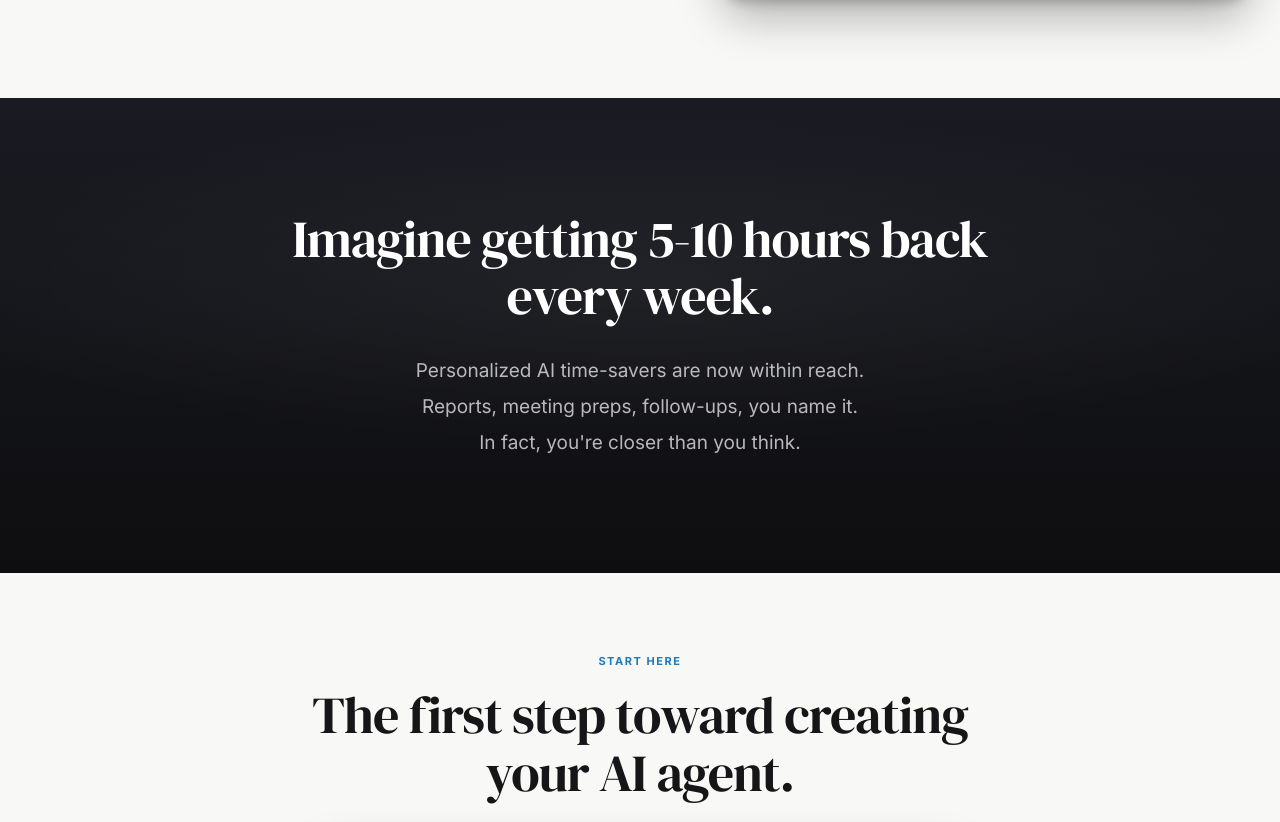
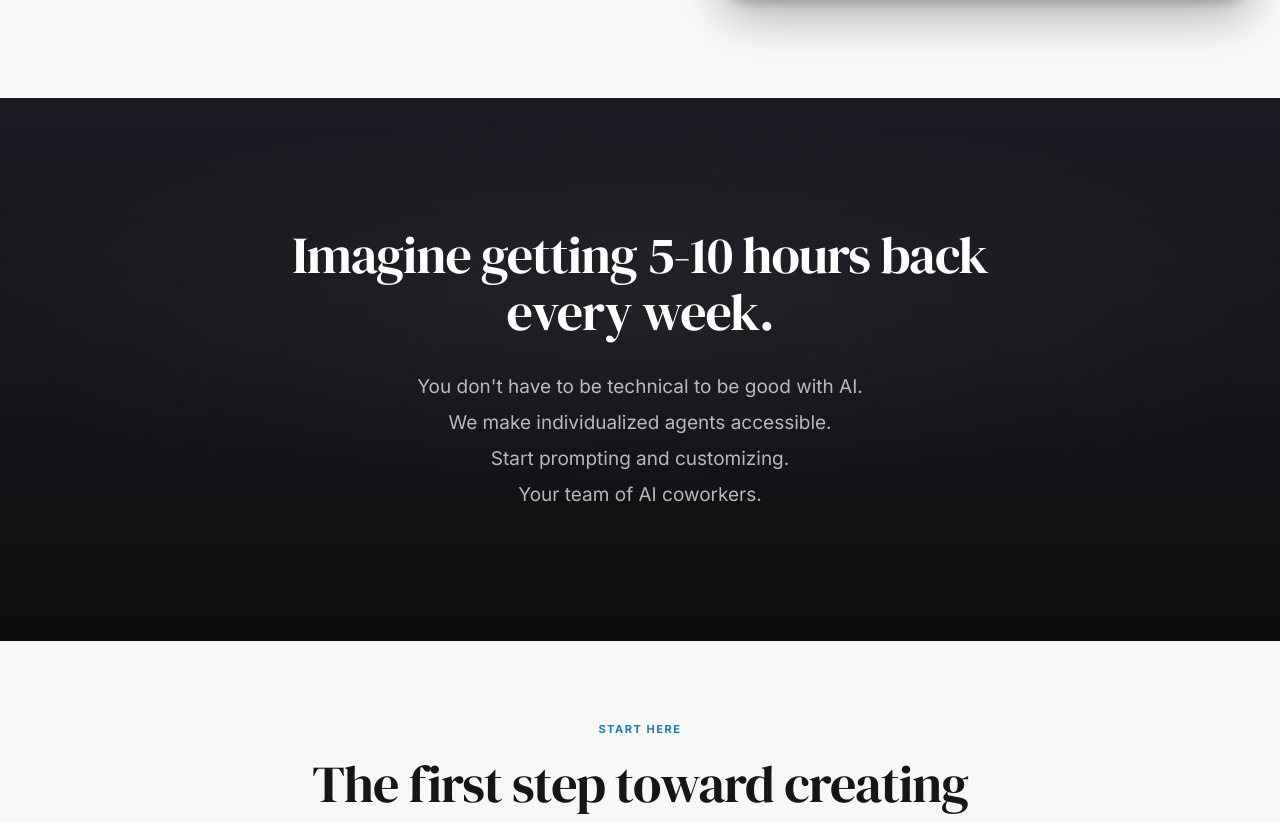
Before and after one commit to coolcalvin457-tech/agent-timesaver-nextjs, a Next.js app: page / in a window 1280 px wide. Shown: the part 673-1495 px from the top of the page. Built offline with nearby package versions, Linux system fonts and the light colour scheme; no server answers.

Commit message:
Update dream section copy and expand padding

```diff
--- a/app/page.tsx
+++ b/app/page.tsx
@@ -39,16 +39,17 @@ export default function Home() {
         </section>
 
         {/* ── Section 2: Dream / Aspiration ───────────────────────────── */}
-        <section className="section section-dark" id="dream" style={{ paddingTop: "112px", paddingBottom: "112px" }}>
+        <section className="section section-dark" id="dream" style={{ paddingTop: "128px", paddingBottom: "128px" }}>
           <div className="container">
             <div style={{ maxWidth: "880px", margin: "0 auto", textAlign: "center" }}>
               <h2 className="heading-1" style={{ color: "#fff", marginBottom: "var(--section-head-gap)", lineHeight: "var(--section-headline-lh)", fontSize: "var(--section-headline-size)", letterSpacing: "var(--section-headline-ls)" }}>
                 Imagine getting 5-10 hours back<br />every week.
               </h2>
               <p className="dream-body">
-                Personalized AI time-savers are now within reach.<br />
-                Reports, meeting preps, follow-ups, you name it.<br />
-                In fact, you&apos;re closer than you think.
+                You don&apos;t have to be technical to be good with AI.<br />
+                We make individualized agents accessible.<br />
+                Start prompting and customizing.<br />
+                Your team of AI coworkers.
               </p>
             </div>
           </div>
```
